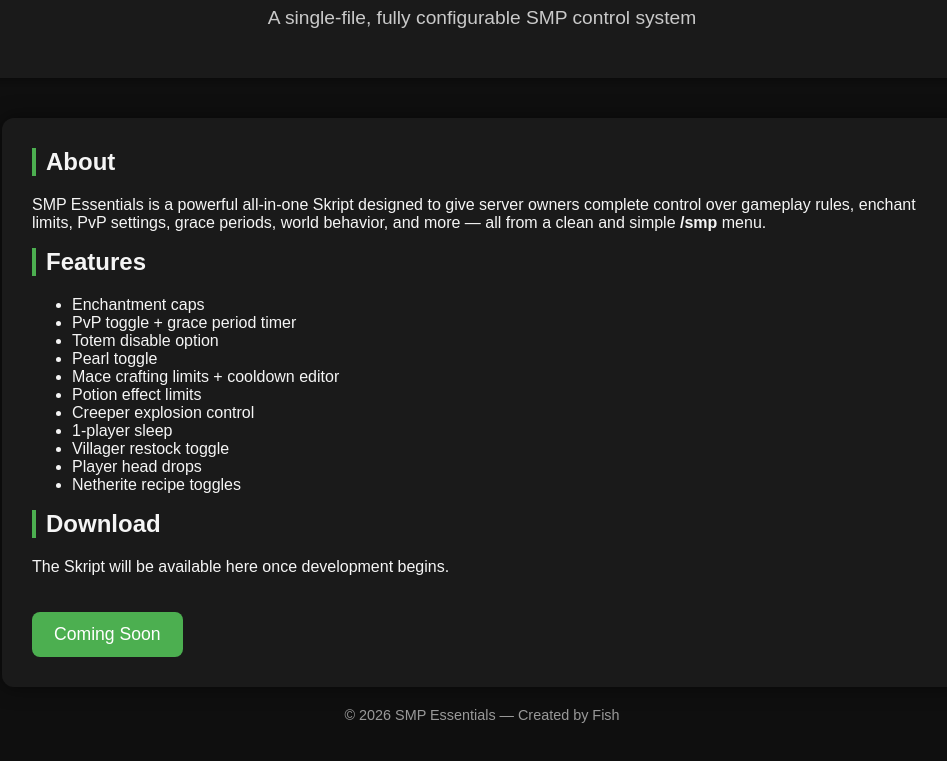
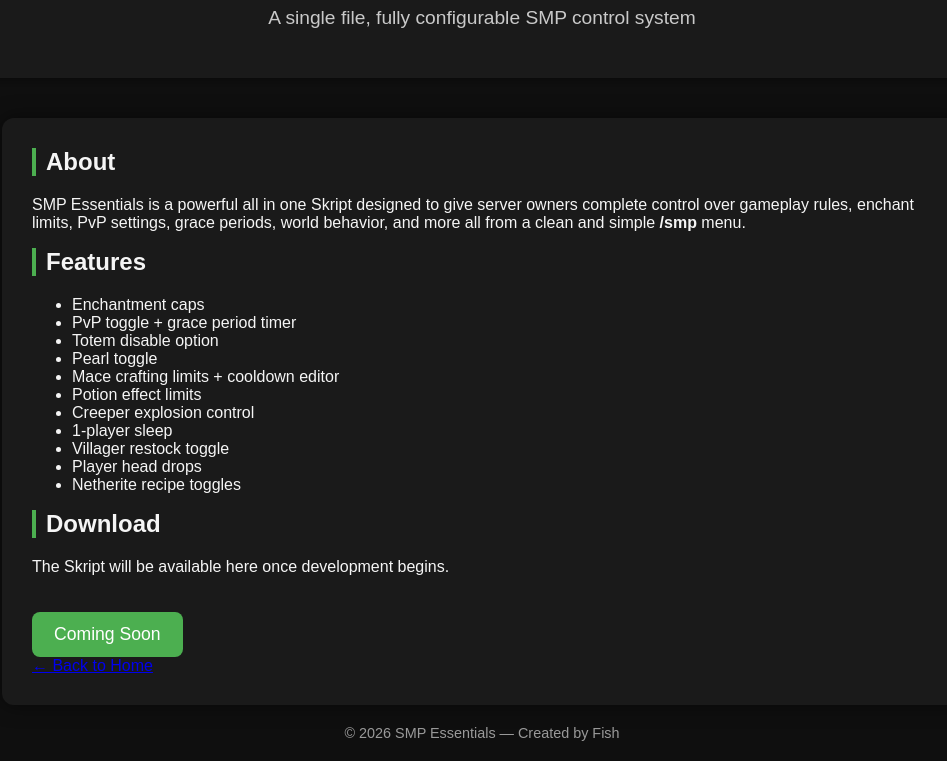
Before and after one commit to FishSkripts/fishskripts.github.io, a plain HTML site: page smp-essentials.html in a window 1280 px wide. Shown: the part 84-845 px from the top of the page, without its empty margins (158-1105 px from the left). Drawn offline with Linux system fonts and the light colour scheme.

Commit message:
alr cool

```diff
--- a/smp-essentials.html
+++ b/smp-essentials.html
@@ -81,14 +81,14 @@
 
 <header>
     <h1>SMP Essentials Skript</h1>
-    <p class="subtitle">A single-file, fully configurable SMP control system</p>
+    <p class="subtitle">A single file, fully configurable SMP control system</p>
 </header>
 
 <div class="container">
     <h2>About</h2>
     <p>
-        SMP Essentials is a powerful all-in-one Skript designed to give server owners complete control
-        over gameplay rules, enchant limits, PvP settings, grace periods, world behavior, and more —
+        SMP Essentials is a powerful all in one Skript designed to give server owners complete control
+        over gameplay rules, enchant limits, PvP settings, grace periods, world behavior, and more
         all from a clean and simple <strong>/smp</strong> menu.
     </p>
 
@@ -110,6 +110,9 @@
     <h2>Download</h2>
     <p>The Skript will be available here once development begins.</p>
     <a class="download-btn" href="#">Coming Soon</a>
+
+    <br>
+    <a class="back-btn" href="index.html">← Back to Home</a>
 </div>
 
 <footer>
```
Also changed, not shown: index.html (+1 -1 lines), moderation.html (+1 -1 lines).
